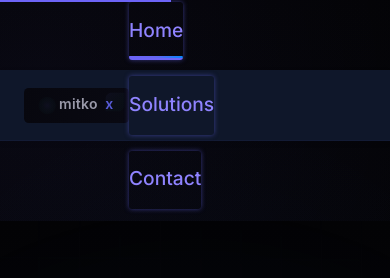
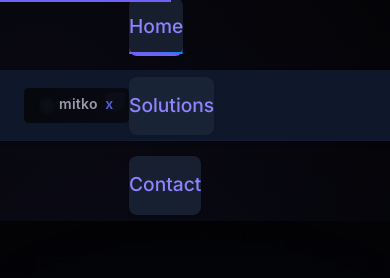
Before and after one commit to mitkox/website, a plain HTML site: page index.html in a window 390 px wide. Shown: the top 278 px of the page. Drawn offline with Linux system fonts and the light colour scheme.

Commit message:
mobile UI optimization

```diff
--- a/css/styles.css
+++ b/css/styles.css
@@ -1354,21 +1354,35 @@ body {
         display: flex;
         flex-direction: column;
         align-items: flex-start;
-        gap: 1rem;
+        gap: 0.5rem;
         width: 100%;
         position: static;
-        background: transparent;
-        box-shadow: none;
+        background: rgba(15, 23, 42, 0.98);
+        box-shadow: 0 4px 16px rgba(40, 64, 112, 0.12);
         height: auto;
-        padding: 0.5rem 0 0.5rem 0;
-        border-top: none;
-        z-index: auto;
+        padding: 1rem 0.5rem 1rem 0.5rem;
+        border-radius: 12px;
+        margin-top: 0.5rem;
+        z-index: 1001;
     }
     .nav-link {
-        font-size: 1rem;
-        padding: 0.75rem 1rem;
+        font-size: 1.1rem;
+        padding: 0.85rem 1.2rem;
+        margin-bottom: 0.3rem;
         width: 100%;
         display: block;
+        border-radius: 8px;
+        background: rgba(30, 41, 59, 0.85);
+        color: var(--text-color);
+        transition: background 0.2s, color 0.2s;
+        box-shadow: 0 1px 3px rgba(0,0,0,0.07);
+    }
+    .nav-link:last-child {
+        margin-bottom: 0;
+    }
+    .nav-link:hover, .nav-link.active {
+        background: var(--primary-gradient);
+        color: #fff;
     }
     .navbar {
         padding: 0.75rem 0.5rem;
@@ -1380,6 +1394,10 @@ body {
     padding: 0.8rem 0;
     font-size: 1.2rem;
     color: var(--primary-light);
+    border-radius: 8px;
+    background: rgba(30, 41, 59, 0.75);
+    margin-bottom: 0.3rem;
+    transition: background 0.2s, color 0.2s;
 }
 
 .nav-menu .nav-link:hover {
```
